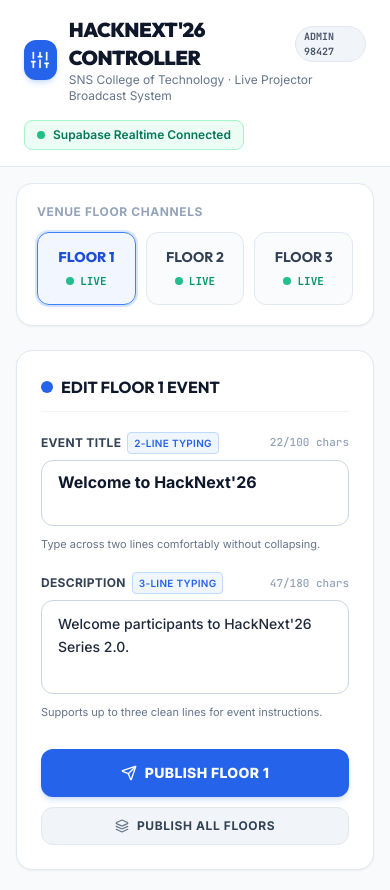
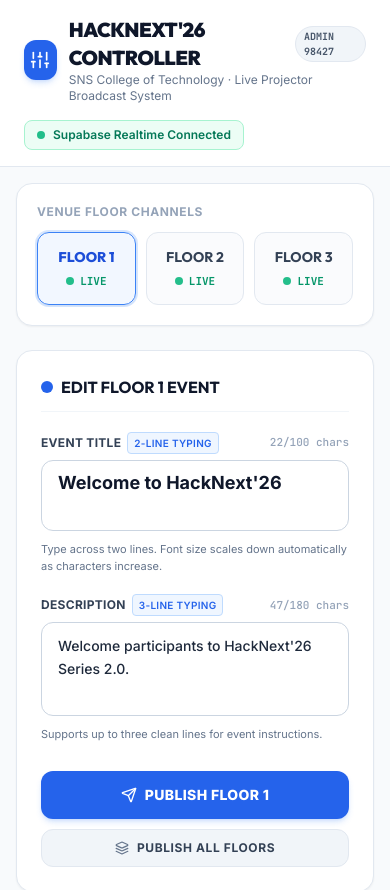
Before and after one commit to hacknext-26/instruction, a React (Vite) app: page /admin98427 in a window 390 px wide. Shown: the top 890 px of the page. Built offline with nearby package versions, Linux system fonts and the light colour scheme; no server answers; the database is empty.

Commit message:
feat: dynamic responsive font size scaling for event title based on character count

```diff
--- a/src/components/EventSection.tsx
+++ b/src/components/EventSection.tsx
@@ -8,12 +8,31 @@
   lastUpdated?: Date;
 }
 
+// Dynamically decreases font size as title characters increase
+function getDynamicTitleSizeClasses(charCount: number): string {
+  if (charCount <= 20) {
+    // Short title: Huge & commanding
+    return "text-5xl md:text-6xl lg:text-7xl xl:text-8xl leading-[1.05]";
+  } else if (charCount <= 38) {
+    // Medium title: Large & balanced
+    return "text-4xl md:text-5xl lg:text-6xl xl:text-7xl leading-[1.08]";
+  } else if (charCount <= 58) {
+    // Longer title: Scaled down to fit two lines comfortably
+    return "text-3xl md:text-4xl lg:text-5xl xl:text-6xl leading-[1.12]";
+  } else {
+    // Very long title (60+ chars): Compact and clean to prevent overflow
+    return "text-2xl md:text-3xl lg:text-4xl xl:text-5xl leading-[1.16]";
+  }
+}
+
 export const EventSection: React.FC<EventSectionProps> = ({
   title,
   description,
 }) => {
   // Combine title and description as key for AnimatePresence so changes trigger transition
   const contentKey = `${title}_${description}`;
+  const titleCharCount = (title || '').trim().length;
+  const dynamicSizeClass = getDynamicTitleSizeClasses(titleCharCount);
 
   return (
     <div className="flex-1 flex flex-col items-center justify-center text-center px-4 max-w-[1100px] mx-auto select-none">
@@ -31,12 +50,12 @@
             }}
             className="flex flex-col items-center justify-center"
           >
-            {/* Event Title - Solid Color with Layered Dimensional Shadow */}
+            {/* Event Title - Dynamically Decreases Font Size as Characters Increase */}
             <motion.h2
               initial={{ opacity: 0, scale: 0.98 }}
               animate={{ opacity: 1, scale: 1 }}
               transition={{ duration: 0.4, delay: 0.05 }}
-              className="text-4xl md:text-5xl lg:text-6xl xl:text-7xl font-black tracking-tight font-display leading-[1.08] max-w-full break-words uppercase layered-shadow-title whitespace-pre-line"
+              className={`${dynamicSizeClass} font-black tracking-tight font-display max-w-full break-words uppercase layered-shadow-title whitespace-pre-line transition-all duration-300 ease-out`}
             >
               {title || 'Loading Event...'}
             </motion.h2>
--- a/src/pages/Admin.tsx
+++ b/src/pages/Admin.tsx
@@ -279,10 +279,16 @@
                 value={formData[selectedFloor].title}
                 onChange={(e) => handleInputChange('title', e.target.value)}
                 placeholder="e.g., PROBLEM STATEMENT&#10;REVEAL"
-                className="w-full px-4 py-2.5 rounded-xl border border-slate-300 focus:border-blue-500 focus:ring-3 focus:ring-blue-100 text-slate-900 font-bold text-base transition-all outline-none resize-none leading-snug"
+                className={`w-full px-4 py-2.5 rounded-xl border border-slate-300 focus:border-blue-500 focus:ring-3 focus:ring-blue-100 text-slate-900 font-bold ${
+                  formData[selectedFloor].title.length <= 25
+                    ? 'text-lg'
+                    : formData[selectedFloor].title.length <= 50
+                    ? 'text-base'
+                    : 'text-sm'
+                } transition-all outline-none resize-none leading-snug`}
               />
               <p className="text-[11px] text-slate-500 mt-1">
-                Type across two lines comfortably without collapsing.
+                Type across two lines. Font size scales down automatically as characters increase.
               </p>
             </div>
 
```
